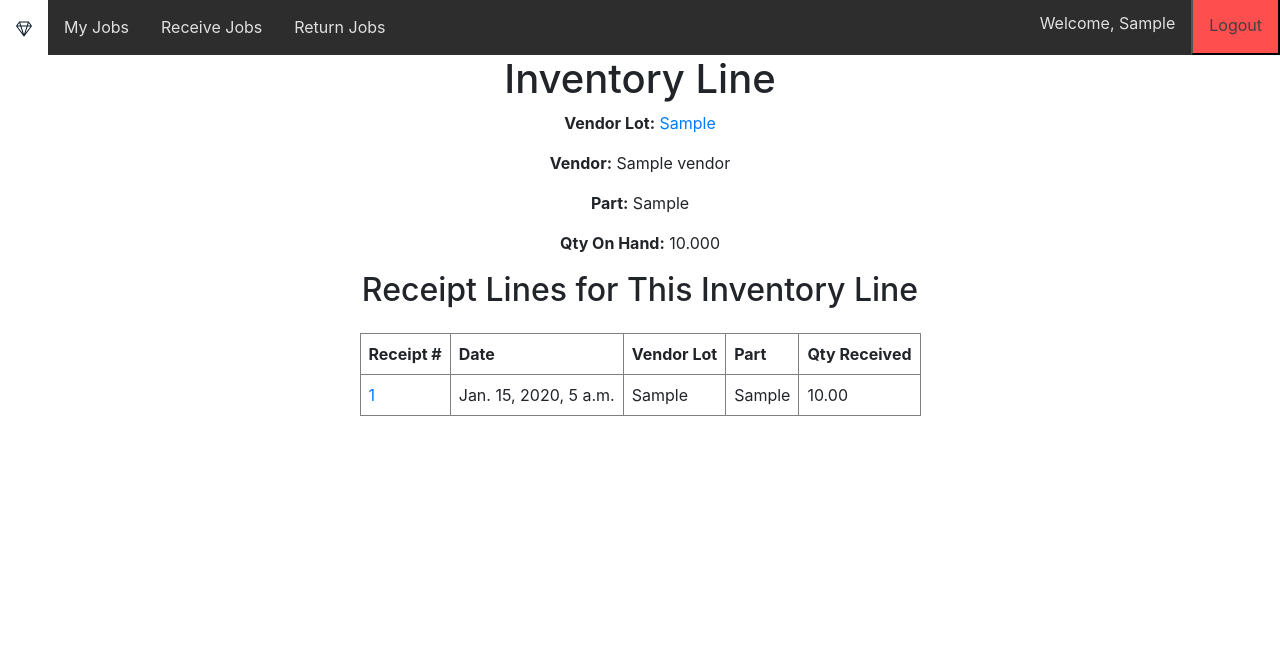
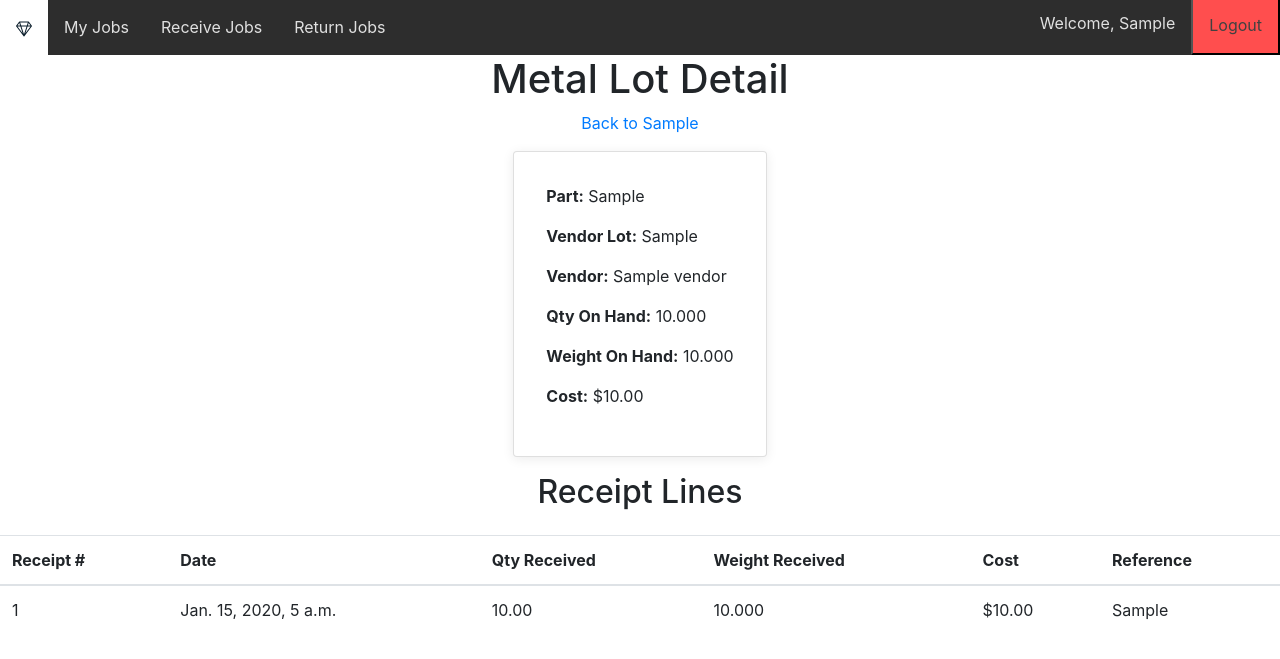
Before and after one commit to dszwarc/culet2, a Django app: page /culet/inventory/metal/lots/1/ in a window 1280 px wide. Shown: the top 659 px of the page. Run offline with Django 5.2, Linux system fonts and the light colour scheme; a user stored in the database is signed in; tables that the repository leaves empty hold one stand-in row (values such as "Sample post"); some libraries are stand-ins or nearby versions; some web fonts are replaced.

Commit message:
fixing metal inventory dashboard and views to more accurately reflect how they'll be used

```diff
--- a/culet/forms.py
+++ b/culet/forms.py
@@ -790,3 +790,23 @@ class JobTransferMemoForm(forms.ModelForm):
                 "rows": 3
             }),
         }
+
+class MetalPartInventoryFilterForm(forms.Form):
+    q = forms.CharField(
+        required=False,
+        label="Part",
+        widget=forms.TextInput(attrs={
+            "class": "form-control",
+            "placeholder": "Search part SKU or description",
+        })
+    )
+
+class MetalReceiptLineForm(forms.ModelForm):
+    class Meta:
+        model = MetalReceiptLine
+        fields = [
+            "part",
+            "qty_received",
+            "weight_received",
+            "cost",
+        ]
--- a/culet/models.py
+++ b/culet/models.py
@@ -373,8 +373,25 @@ class MetalReceiptLine(models.Model):
         related_name="receipt_lines"
     )
     part = models.ForeignKey(MetalPart, on_delete=models.PROTECT)
-    qty_received = models.DecimalField(max_digits=10,decimal_places=2,null=True,blank=True)
-    weight_received = models.DecimalField(max_digits=10, decimal_places=3, null=True, blank=True)
+
+    qty_received = models.DecimalField(
+        max_digits=10,
+        decimal_places=2,
+        null=True,
+        blank=True
+    )
+    weight_received = models.DecimalField(
+        max_digits=10,
+        decimal_places=3,
+        null=True,
+        blank=True
+    )
+    cost = models.DecimalField(
+        max_digits=15,
+        decimal_places=2,
+        default=0
+    )
+
     metal_lot = models.ForeignKey(
         MetalLot,
         on_delete=models.PROTECT,
--- a/culet/templates/home.html
+++ b/culet/templates/home.html
@@ -35,11 +35,10 @@
   <section class="home-section">
     <h2>Inventory</h2>
     <div class="home-grid">
-      <a class="home-tile green-button" href="{% url 'culet:inventory_dashboard' %}">Inventory Dashboard</a>
       <a class="home-tile blue-button" href="{% url 'culet:metal_receipt_create' %}">Receive Metal</a>
       <a class="home-tile blue-button" href="{% url 'culet:metal_receipt_list' %}">Metal Receipts</a>
       <a class="home-tile blue-button" href="{% url 'culet:metal_vendor_lot_list' %}">Vendor Lots</a>
-      <a class="home-tile blue-button" href="{% url 'culet:metal_lot_list' %}">Metal Lots</a>
+      <a class="home-tile blue-button" href="{% url 'culet:metal_inventory_list' %}">Metal Inventory</a>
     </div>
   </section>
 
--- a/culet/templates/inventory/metal_lot_detail.html
+++ b/culet/templates/inventory/metal_lot_detail.html
@@ -2,46 +2,51 @@
 
 {% block content %}
 
-<h1>Inventory Line</h1>
+<h1>Metal Lot Detail</h1>
 
-<p><strong>Vendor Lot:</strong>
-  <a href="{% url 'culet:metal_vendor_lot_detail' metal_lot.vendor_lot.pk %}">
-    {{ metal_lot.vendor_lot.lot_num }}
+<p>
+    <a href="{% url 'culet:metal_part_inventory_detail' metal_lot.part.pk %}">
+        Back to {{ metal_lot.part }}
     </a>
 </p>
 
+<div class="card mb-3">
+    <p><strong>Part:</strong> {{ metal_lot.part }}</p>
+    <p><strong>Vendor Lot:</strong> {{ metal_lot.vendor_lot.lot_num }}</p>
     <p><strong>Vendor:</strong> {{ metal_lot.vendor_lot.vendor }}</p>
-<p><strong>Part:</strong> {{ metal_lot.part }}</p>
     <p><strong>Qty On Hand:</strong> {{ metal_lot.qty_on_hand }}</p>
+    <p><strong>Weight On Hand:</strong> {{ metal_lot.weight_on_hand }}</p>
+    <p><strong>Cost:</strong> ${{ metal_lot.cost }}</p>
+</div>
 
-<h2>Receipt Lines for This Inventory Line</h2>
+<h2>Receipt Lines</h2>
 
-<table border="1" cellpadding="8">
+<table class="table">
     <thead>
         <tr>
             <th>Receipt #</th>
             <th>Date</th>
-      <th>Vendor Lot</th>
-      <th>Part</th>
             <th>Qty Received</th>
+            <th>Weight Received</th>
+            <th>Cost</th>
+            <th>Reference</th>
         </tr>
     </thead>
     <tbody>
         {% for line in receipt_lines %}
-      <tr>
-        <td>
-          <a href="{% url 'culet:metal_receipt_detail' line.receipt.pk %}">
-            {{ line.receipt.pk }}
-          </a>
-        </td>
+              <tr data-url="{% url 'culet:metal_receipt_detail' line.receipt.pk %}"
+                  onclick="window.location=this.dataset.url"
+                  style="cursor:pointer;">
+                <td>{{ line.receipt.pk }}</td>
                 <td>{{ line.receipt.received_at }}</td>
-        <td>{{ line.vendor_lot.lot_num }}</td>
-        <td>{{ line.part }}</td>
                 <td>{{ line.qty_received }}</td>
+                <td>{{ line.weight_received }}</td>
+                <td>${{ line.cost }}</td>
+                <td>{{ line.receipt.reference }}</td>
             </tr>
         {% empty %}
             <tr>
-        <td colspan="5">No receipt lines found for this inventory line.</td>
+                <td colspan="6">No receipt lines found for this lot.</td>
             </tr>
         {% endfor %}
     </tbody>
--- a/culet/urls.py
+++ b/culet/urls.py
@@ -37,7 +37,9 @@ urlpatterns = [
     path("inventory/metal/receipts/<int:pk>/", views.MetalReceiptDetailView.as_view(), name="metal_receipt_detail"),
     path("inventory/metal/vendor-lots/", views.MetalVendorLotListView.as_view(), name="metal_vendor_lot_list"),
     path("inventory/metal/vendor-lots/<int:pk>/", views.MetalVendorLotDetailView.as_view(), name="metal_vendor_lot_detail"),
-    path("inventory/metal/lots/", views.MetalLotListView.as_view(), name="metal_lot_list"),
+    path("inventory/metal/", views.MetalInventoryListView.as_view(), name="metal_inventory_list"),
+    path("inventory/metal/parts/<int:pk>/", views.MetalPartInventoryDetailView.as_view(), name="metal_part_inventory_detail"),
+    path("inventory/metal/lots/<int:pk>/", views.MetalLotDetailView.as_view(), name="metal_lot_detail"),
     path("inventory/metal/lots/<int:pk>/", views.MetalLotDetailView.as_view(), name="metal_lot_detail"),
     path("inventory/", views.InventoryDashboardView.as_view(), name="inventory_dashboard"),
 
--- a/culet/views.py
+++ b/culet/views.py
@@ -3,7 +3,7 @@ from django.http import HttpResponse, HttpResponseRedirect, HttpResponseBadReque
 from django.template.loader import render_to_string
 import copy
 from django.db import transaction
-from django.db.models import F, Q, Max, OuterRef, Subquery
+from django.db.models import F, Q, Max, OuterRef, Subquery, Sum
 from django.views import generic
 from django.urls import reverse_lazy, reverse
 from django.utils import timezone
@@ -17,6 +17,7 @@ from collections import defaultdict
 from decimal import Decimal
 
 from .models import (
+    MetalPart,
     JobShip,
     JobMetal,
     MetalVendorLot,
@@ -42,6 +43,7 @@ from .models import (
 )
 
 from .forms import (
+    MetalPartInventoryFilterForm,
     JobTransferMemoForm,
     JobShipLineFormSet,
     BulkJobShipForm,
@@ -1231,17 +1233,53 @@ class MetalVendorLotDetailView(LoginRequiredMixin, generic.DetailView):
 
         return context
 
-class MetalLotListView(LoginRequiredMixin, generic.ListView):
-    model = MetalLot
-    template_name = "inventory/metal_lot_list.html"
-    context_object_name = "metal_lots"
+class MetalInventoryListView(LoginRequiredMixin, generic.ListView):
+    model = MetalPart
+    template_name = "inventory/metal_inventory_list.html"
+    context_object_name = "parts"
 
     def get_queryset(self):
-        return (
+        queryset = (
+            MetalPart.objects
+            .annotate(
+                total_qty_on_hand=Sum("metallot__qty_on_hand"),
+                total_weight_on_hand=Sum("metallot__weight_on_hand"),
+                total_cost=Sum("metallot__cost"),
+            )
+            .order_by("sku")
+        )
+
+        self.filter_form = MetalPartInventoryFilterForm(self.request.GET or None)
+
+        if self.filter_form.is_valid():
+            q = self.filter_form.cleaned_data.get("q")
+            if q:
+                queryset = queryset.filter(
+                    Q(sku__icontains=q) |
+                    Q(description__icontains=q)
+                )
+
+        return queryset
+
+    def get_context_data(self, **kwargs):
+        context = super().get_context_data(**kwargs)
+        context["filter_form"] = self.filter_form
+        return context
+
+class MetalPartInventoryDetailView(LoginRequiredMixin, generic.DetailView):
+    model = MetalPart
+    template_name = "inventory/metal_part_inventory_detail.html"
+    context_object_name = "part"
+
+    def get_context_data(self, **kwargs):
+        context = super().get_context_data(**kwargs)
+        context["metal_lots"] = (
             MetalLot.objects
-            .select_related("vendor_lot", "vendor_lot__vendor", "part")
-            .order_by("-vendor_lot__received_at", "part__sku")
-        )
+            .filter(part=self.object)
+            .select_related("vendor_lot", "vendor_lot__vendor")
+            .order_by("-vendor_lot__received_at", "vendor_lot__lot_num")
+        )
+        return context
 
 class MetalLotReceiveView(LoginRequiredMixin, generic.FormView):
     template_name = "inventory/lot_receive.html"
@@ -1273,14 +1311,12 @@ class MetalLotDetailView(LoginRequiredMixin, generic.DetailView):
 
     def get_context_data(self, **kwargs):
         context = super().get_context_data(**kwargs)
-
         context["receipt_lines"] = (
             MetalReceiptLine.objects
             .filter(metal_lot=self.object)
             .select_related("receipt", "vendor_lot", "part")
-            .order_by("-receipt__received_at")
-        )
-
+            .order_by("-receipt__received_at", "-receipt__id")
+        )
         return context
 
 class MetalReceiptCreateView(LoginRequiredMixin, generic.CreateView):
```
Also changed, not shown: culet/templates/inventory/metal_inventory_list.html (added, +50 -0 lines), culet/templates/inventory/metal_part_inventory_detail.html (added, +44 -0 lines), culet/migrations/0058_metalreceiptline_cost.py (added), culet/migrations/0059_alter_metalreceiptline_cost.py (added). Lines whose indentation alone changed are shown as unchanged.
